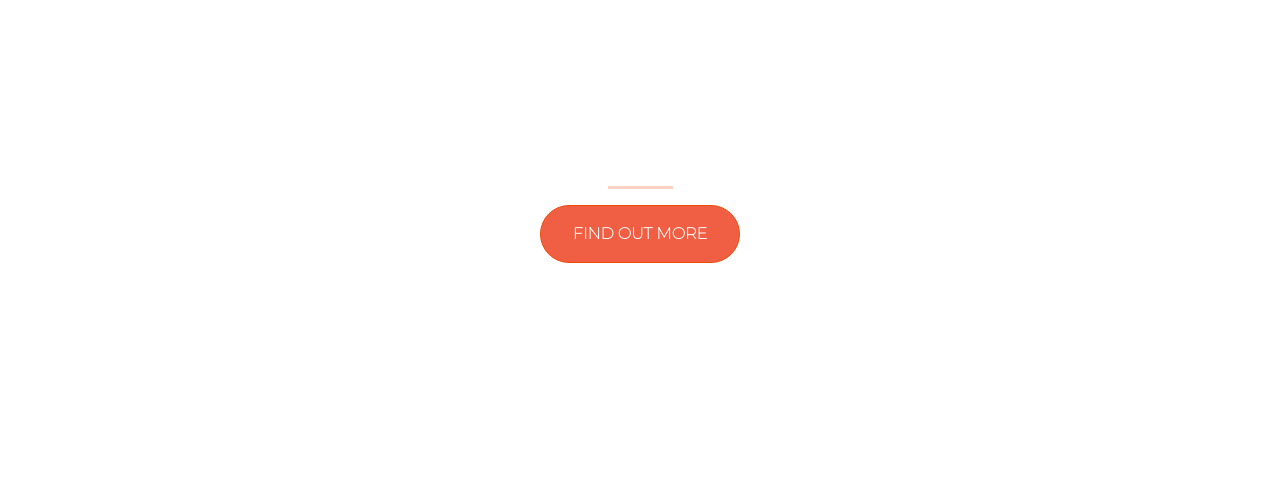
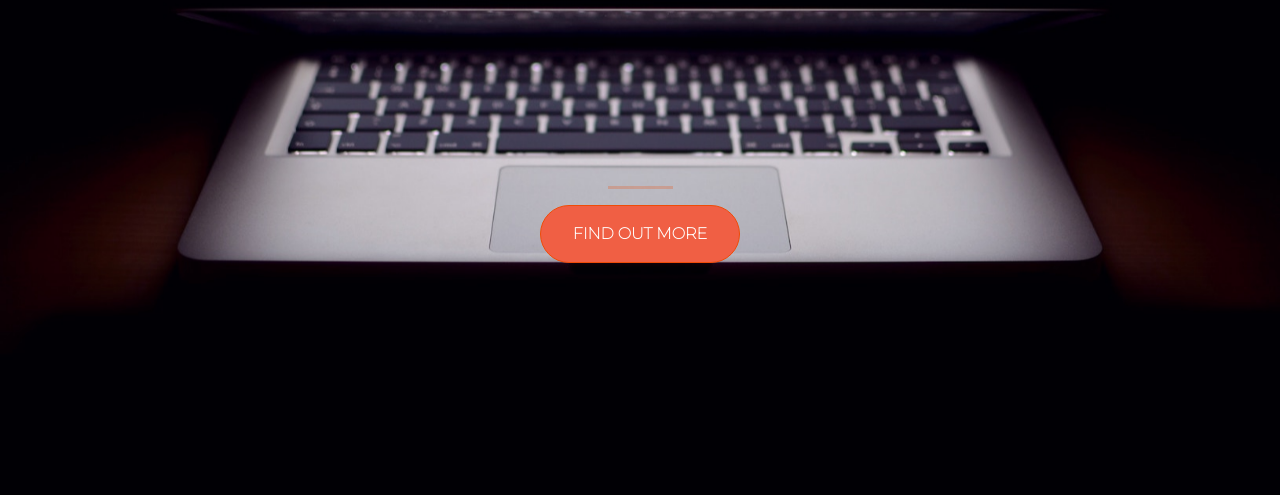
Before and after one commit to macjeniRZX/mac.github.io, a plain HTML site: page index.html in a window 1280 px wide. Shown: the part 305-800 px from the top of the page. Drawn offline with nearby package versions, Linux system fonts and the light colour scheme.

Commit message:
Update style.css
placed correct url for background

```diff
--- a/style.css
+++ b/style.css
@@ -1,7 +1,7 @@
 body,
 html{
 
-    background: url('mac.github.io/Pictures/header.jpg')no-repeat center center fixed;
+    background: url('https://github.com/macjeniRZX/mac.github.io/blob/main/Pictures/header.jpg')no-repeat center center fixed;
     background-size: cover;
     -o-background-size: cover;
     font-family: 'Montserrat', sans-serif;
```
